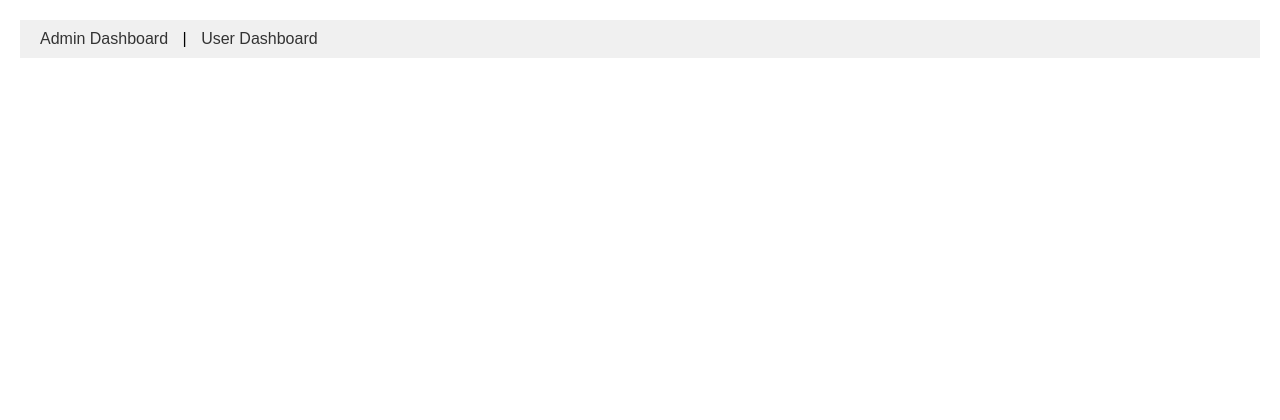
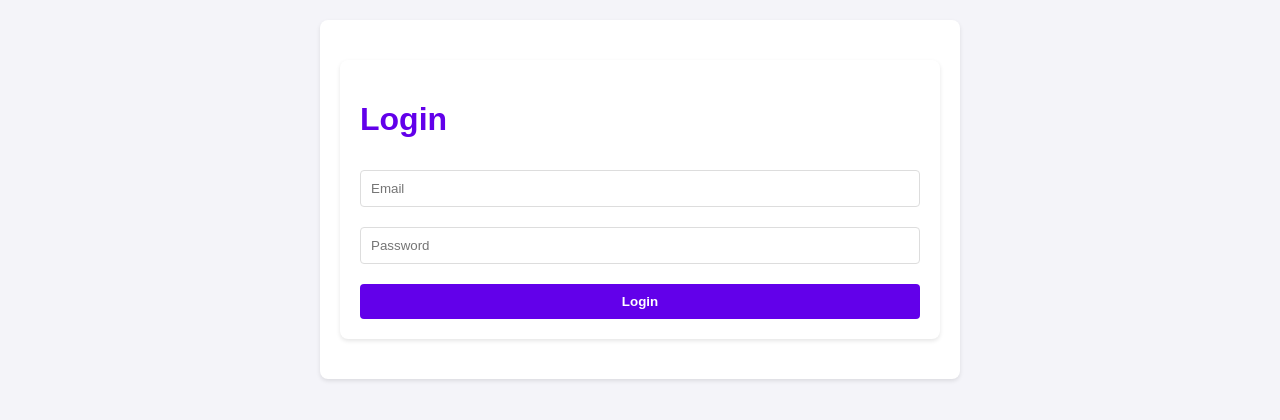
Before and after one commit to wh1ter0seunm4skedX/ShiftEase, a React (Vite) app: page / in a window 1280 px wide. Shown: the top 420 px of the page. Built offline with nearby package versions, Linux system fonts and the light colour scheme.

Commit message:
Initial commit from your app

```diff
--- a/package.json
+++ b/package.json
@@ -8,7 +8,6 @@
         "preview": "vite preview"
       },
       "dependencies": {
-            "git": "^0.1.5",
         "react": "^18.2.0",
         "react-dom": "^18.2.0",
         "react-router-dom": "^6.14.1"
--- a/src/components/AdminDashboard.jsx
+++ b/src/components/AdminDashboard.jsx
@@ -1,28 +1,22 @@
-import React, { useState } from 'react';
+import React from 'react';
     import EventForm from './EventForm';
     import EventList from './EventList';
+    import { useNavigate } from 'react-router-dom';
 
-    function AdminDashboard({ events, setEvents }) {
-      const [editingEvent, setEditingEvent] = useState(null);
+    function AdminDashboard({ events, setEvents, onSignOut }) {
+      const navigate = useNavigate();
 
-      const addEvent = (event) => {
-        setEvents([...events, event]);
-      };
-
-      const updateEvent = (updatedEvent) => {
-        setEvents(events.map(event => event.id === updatedEvent.id ? updatedEvent : event));
-        setEditingEvent(null);
-      };
-
-      const deleteEvent = (id) => {
-        setEvents(events.filter(event => event.id !== id));
+      const handleSignOut = () => {
+        onSignOut();
+        navigate('/');
       };
 
       return (
         <div>
           <h1>Admin Dashboard</h1>
-          <EventForm addEvent={addEvent} updateEvent={updateEvent} editingEvent={editingEvent} />
-          <EventList events={events} setEditingEvent={setEditingEvent} deleteEvent={deleteEvent} />
+          <button onClick={handleSignOut}>Sign Out</button>
+          <EventForm addEvent={(event) => setEvents([...events, event])} />
+          <EventList events={events} setEvents={setEvents} />
         </div>
       );
     }
--- /dev/null
+++ b/src/components/Login.jsx
@@ -0,0 +1,43 @@
+import React, { useState } from 'react';
+    import { useNavigate } from 'react-router-dom';
+
+    function Login({ onLogin }) {
+      const [email, setEmail] = useState('');
+      const [password, setPassword] = useState('');
+      const navigate = useNavigate();
+
+      const handleSubmit = (e) => {
+        e.preventDefault();
+        onLogin(email, password);
+        if (email === 'admin@example.com') {
+          navigate('/admin');
+        } else {
+          navigate('/user');
+        }
+      };
+
+      return (
+        <div>
+          <h1>Login</h1>
+          <form onSubmit={handleSubmit}>
+            <input
+              type="email"
+              placeholder="Email"
+              value={email}
+              onChange={(e) => setEmail(e.target.value)}
+              required
+            />
+            <input
+              type="password"
+              placeholder="Password"
+              value={password}
+              onChange={(e) => setPassword(e.target.value)}
+              required
+            />
+            <button type="submit">Login</button>
+          </form>
+        </div>
+      );
+    }
+
+    export default Login;
--- a/src/components/UserDashboard.jsx
+++ b/src/components/UserDashboard.jsx
@@ -1,6 +1,14 @@
 import React from 'react';
+    import { useNavigate } from 'react-router-dom';
 
-    function UserDashboard({ events, setEvents }) {
+    function UserDashboard({ events, setEvents, onSignOut }) {
+      const navigate = useNavigate();
+
+      const handleSignOut = () => {
+        onSignOut();
+        navigate('/');
+      };
+
       const registerForEvent = (id) => {
         setEvents(events.map(event => {
           if (event.id === id && event.registeredWorkers < event.requiredWorkers) {
@@ -13,6 +21,7 @@ import React from 'react';
       return (
         <div>
           <h1>User Dashboard</h1>
+          <button onClick={handleSignOut}>Sign Out</button>
           <ul>
             {events.map(event => (
               <li key={event.id}>
--- a/src/index.css
+++ b/src/index.css
@@ -1,20 +1,82 @@
 body {
-      font-family: Arial, sans-serif;
+      font-family: 'Arial', sans-serif;
       margin: 0;
       padding: 0;
+      background-color: #f4f4f9;
+      color: #333;
     }
 
     nav {
-      background-color: #f0f0f0;
+      background-color: #6200ea;
       padding: 10px;
+      text-align: center;
     }
 
     nav a {
-      margin: 0 10px;
+      margin: 0 15px;
       text-decoration: none;
-      color: #333;
+      color: #fff;
+      font-weight: bold;
+    }
+
+    h1 {
+      color: #6200ea;
     }
 
     div {
       padding: 20px;
+      max-width: 600px;
+      margin: 20px auto;
+      background-color: #fff;
+      border-radius: 8px;
+      box-shadow: 0 2px 4px rgba(0, 0, 0, 0.1);
     }
+
+    form {
+      display: flex;
+      flex-direction: column;
+    }
+
+    input[type="text"],
+    input[type="email"],
+    input[type="password"],
+    input[type="date"],
+    input[type="time"],
+    input[type="number"] {
+      padding: 10px;
+      margin: 10px 0;
+      border: 1px solid #ddd;
+      border-radius: 4px;
+    }
+
+    button {
+      padding: 10px;
+      margin-top: 10px;
+      background-color: #6200ea;
+      color: #fff;
+      border: none;
+      border-radius: 4px;
+      cursor: pointer;
+      font-weight: bold;
+    }
+
+    button:hover {
+      background-color: #3700b3;
+    }
+
+    ul {
+      list-style-type: none;
+      padding: 0;
+    }
+
+    li {
+      background-color: #e0e0e0;
+      margin: 10px 0;
+      padding: 10px;
+      border-radius: 4px;
+    }
+
+    li span {
+      color: #d32f2f;
+      font-weight: bold;
+    }
--- a/src/main.jsx
+++ b/src/main.jsx
@@ -1,27 +1,48 @@
 import React, { useState } from 'react';
     import ReactDOM from 'react-dom';
-    import { BrowserRouter as Router, Route, Routes, Link } from 'react-router-dom';
+    import { BrowserRouter as Router, Route, Routes, Navigate } from 'react-router-dom';
     import AdminDashboard from './components/AdminDashboard';
     import UserDashboard from './components/UserDashboard';
+    import Login from './components/Login';
     import './index.css';
 
-    const mockEvents = [
-      { id: 1, title: 'Art Workshop', date: '2023-11-01', requiredWorkers: 5, registeredWorkers: 0 },
-      { id: 2, title: 'Music Festival', date: '2023-11-05', requiredWorkers: 10, registeredWorkers: 0 },
-      { id: 3, title: 'Tech Talk', date: '2023-11-10', requiredWorkers: 3, registeredWorkers: 0 },
+    const mockUsers = [
+      { id: 1, email: 'admin@example.com', password: 'admin123', role: 'admin' },
+      { id: 2, email: 'worker1@example.com', password: 'worker123', role: 'worker' },
+      { id: 3, email: 'worker2@example.com', password: 'worker123', role: 'worker' },
+      { id: 4, email: 'worker3@example.com', password: 'worker123', role: 'worker' },
+      { id: 5, email: 'worker4@example.com', password: 'worker123', role: 'worker' },
+      { id: 6, email: 'worker5@example.com', password: 'worker123', role: 'worker' },
     ];
 
     function App() {
-      const [events, setEvents] = useState(mockEvents);
+      const [events, setEvents] = useState([]);
+      const [user, setUser] = useState(null);
+
+      const handleLogin = (email, password) => {
+        const foundUser = mockUsers.find(u => u.email === email && u.password === password);
+        if (foundUser) {
+          setUser(foundUser);
+        } else {
+          alert('Invalid credentials');
+        }
+      };
+
+      const handleSignOut = () => {
+        setUser(null);
+      };
 
       return (
         <Router>
-          <nav>
-            <Link to="/admin">Admin Dashboard</Link> | <Link to="/user">User Dashboard</Link>
-          </nav>
           <Routes>
-            <Route path="/admin" element={<AdminDashboard events={events} setEvents={setEvents} />} />
-            <Route path="/user" element={<UserDashboard events={events} setEvents={setEvents} />} />
+            <Route path="/" element={<Login onLogin={handleLogin} />} />
+            {user && user.role === 'admin' && (
+              <Route path="/admin" element={<AdminDashboard events={events} setEvents={setEvents} onSignOut={handleSignOut} />} />
+            )}
+            {user && user.role === 'worker' && (
+              <Route path="/user" element={<UserDashboard events={events} setEvents={setEvents} onSignOut={handleSignOut} />} />
+            )}
+            <Route path="*" element={<Navigate to="/" />} />
           </Routes>
         </Router>
       );
```
Also changed, not shown: 1 other file (tests, documents, lock files or other folders). Lines whose indentation alone changed are shown as unchanged.
